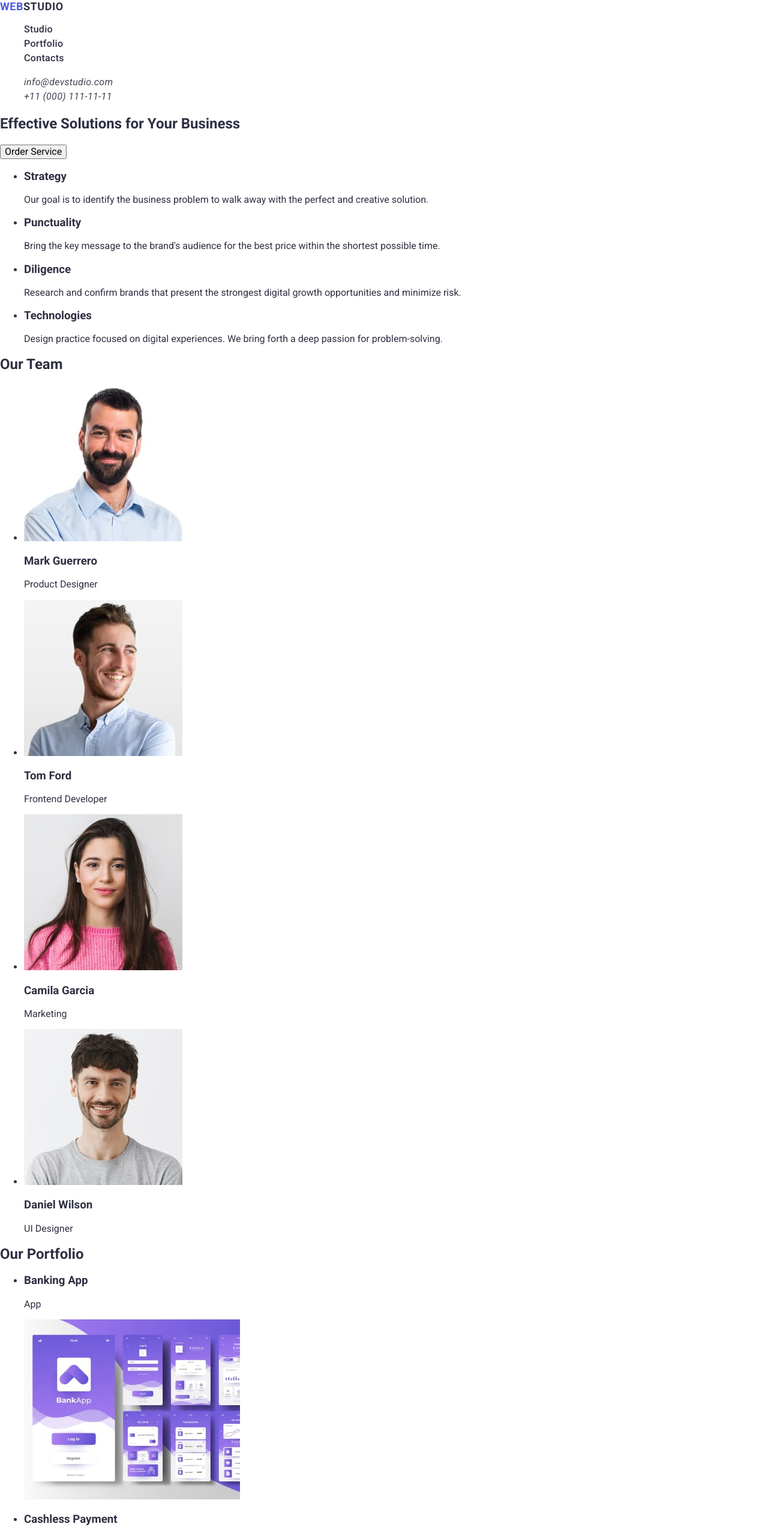
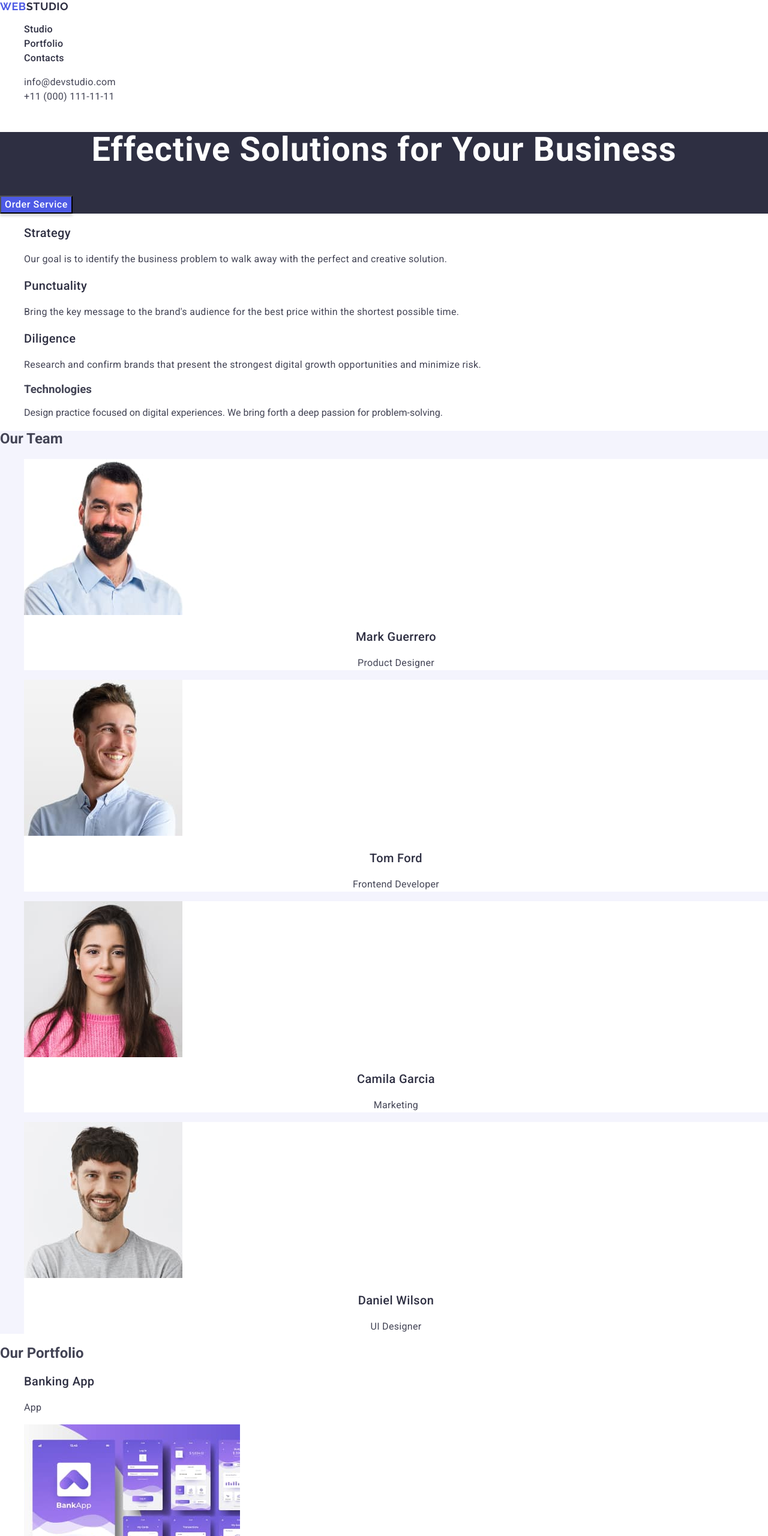
Before and after one commit to Anna-Makovska/goit-markup-hw-02, a plain HTML site: page index.html in a window 1280 px wide. Shown: the top 2560 px of the page at 60% size. Drawn offline with nearby package versions, Linux system fonts and the light colour scheme.

Commit message:
final-prompt

```diff
--- a/css/styles.css
+++ b/css/styles.css
@@ -1,56 +1,134 @@
-header {
-    font-family: "Roboto", "Raleway", sans-serif;
+body{
+    font-family: "Roboto", sans-serif;
+    color: #434455;
+    background-color: #fff;
 }
-
-
-
-
-body {
-        font-family: "Roboto", "Raleway", sans-serif;
-color: #2e2f42;
-background-color: #fff;
-
+ul, ol {
+    list-style:none;
+}
+a {
+    text-decoration: none;
 }
 .logo {
+    font-family: "Raleway", sans-serif;
     font-weight: 700;
-    font-size: 18px;
-    line-height: 1.16667;
-    letter-spacing: 0.03em;
-    text-transform: uppercase;
-    color: #4d5ae5;
-    text-decoration: none;
+        font-size: 18px;
+        line-height: 1.17;
+        letter-spacing: 0.03em;
+        text-transform: uppercase;
+        color: #4d5ae5;
 }
-.logo .logo-second-part {
+.header-logo .logo-part {
     color: #2e2f42;
-
 }
-.nav-list {
-    list-style: none;
+.footer-logo .logo-part {
+    color: #f4f4fd;
+}
+.nav-link {
     font-weight: 500;
         font-size: 16px;
         line-height: 1.5;
         letter-spacing: 0.02em;
         color: #2e2f42;
 }
+ .nav-link:hover,
+ .nav-link:focus,
+ .contacts-link:hover,
+ .contacts-link:focus {
+    color: #404bbf;
+
+}
+
 .contacts {
+    font-style:normal;
+}
+.contacts-link {
+        font-size: 16px;
+        line-height: 1.5;
+        letter-spacing: 0.02em;
+        color: #434455;
+}
+
+
+.main-title {
+        font-weight: 700;
+        font-size: 56px;
+        line-height: 107%;
+        letter-spacing: 0.02em;
+        text-align: center;
+        color: #fff;
+
+}
+.button-style {
+box-shadow: 0 4px 4px 0 rgba(0, 0, 0, 0.15);
+    background: #4d5ae5;
+        font-weight: 500;
+        font-size: 16px;
+        line-height: 1.5;
+        letter-spacing: 0.04em;
+        color: #fff;
+}
+.button-style:hover,
+.button-style:focus {
+    background: #404bbf;
+}
+.advantages-item {
+    font-weight: 500;
+        font-size: 20px;
+        line-height: 1.2;
+        letter-spacing: 0.02em;
+        color: #2e2f42;
+
+}
+.advantages-descr {
+font-weight: 400;
+font-size: 16px;
+line-height: 1.5;
+letter-spacing: 0.02em;
+color: #434455;
+}
+
+.team-group {
+    background-color:#fff;
+}
+.team-member {
+    font-weight: 500;
+        font-size: 20px;
+        line-height: 1.2;
+        letter-spacing: 0.02em;
+        text-align: center;
+        color: #2e2f42;
+
+}
+.team-descr {
     font-weight: 400;
         font-size: 16px;
         line-height: 1.5;
         letter-spacing: 0.02em;
+        text-align: center;
         color: #434455;
-        list-style: none;
 }
-.nav-list a {
-    text-decoration: none;
-    color: #2e2f42;
-
+.portfolio-item {
+    font-weight: 500;
+        font-size: 20px;
+        line-height: 1.2;
+        letter-spacing: 0.02em;
+        color: #2e2f42;
 }
-.contacts a {
-    text-decoration: none;
-    color:#434455;
+.portfolio-descr {
     font-weight: 400;
         font-size: 16px;
         line-height: 1.5;
         letter-spacing: 0.02em;
         color: #434455;
 }
+.page-footer {
+    background-color:#2e2f42;
+}
+.footer-desrc {
+    font-weight: 400;
+        font-size: 16px;
+        line-height: 1.5;
+        letter-spacing: 0.02em;
+        color: #f4f4fd;
+}
--- a/index.html
+++ b/index.html
@@ -4,68 +4,64 @@
     <meta charset="UTF-8" />
     <meta name="viewport" content="width=device-width, initial-scale=1.0" />
     <title>WebStudio</title>
-    <link
-      rel="stylesheet"
-      href="https://cdn.jsdelivr.net/npm/modern-normalize@2.0.0/modern-normalize.min.css"
-    />
-    <link rel="stylesheet" href="./css/styles.css" />
     <link rel="preconnect" href="https://fonts.googleapis.com">
 <link rel="preconnect" href="https://fonts.gstatic.com" crossorigin>
-<link href="https://fonts.googleapis.com/css2?family=Roboto:ital,wght@0,100;0,300;0,400;0,500;0,700;0,900;1,100;1,300;1,400;1,500;1,700;1,900&display=swap" rel="stylesheet">
-<link rel="preconnect" href="https://fonts.googleapis.com">
-<link rel="preconnect" href="https://fonts.gstatic.com" crossorigin>
-<link href="https://fonts.googleapis.com/css2?family=Raleway:ital,wght@0,100..900;1,100..900&display=swap" rel="stylesheet">
-  </head>
+<link href="https://fonts.googleapis.com/css2?family=Raleway:wght@700&family=Roboto:wght@400;500;700&display=swap" rel="stylesheet">
+
+   <link rel="stylesheet" href="https://cdnjs.cloudflare.com/ajax/libs/modern-normalize/3.0.1/modern-normalize.min.css" integrity="sha512-q6WgHqiHlKyOqslT/lgBgodhd03Wp4BEqKeW6nNtlOY4quzyG3VoQKFrieaCeSnuVseNKRGpGeDU3qPmabCANg==" crossorigin="anonymous" referrerpolicy="no-referrer" />
+
+   <link rel="stylesheet" href="./css/styles.css" />
+</head>
   <body>
-    <header>
-      <nav>
-        <a class="logo" href="./index.html"
-          >Web<span class="logo-second-part">Studio</span></a
+    <header class="page-header">
+      <nav class="header-nav">
+        <a class="logo header-logo" href="./index.html"
+          >Web<span class="logo-part">Studio</span></a
         >
         <ul class="nav-list">
-          <li><a href="">Studio</a></li>
-          <li><a href="">Portfolio</a></li>
-          <li><a href="">Contacts</a></li>
+          <li class="nav-item"><a class="nav-link" href="./index.html">Studio</a></li>
+          <li class="nav-item"><a class="nav-link" href="">Portfolio</a></li>
+          <li class="nav-item"><a class="nav-link" href="">Contacts</a></li>
         </ul>
       </nav>
-      <address>
-        <ul class="contacts">
-          <li><a href="mailto:info@devstudio.com">info@devstudio.com</a></li>
-          <li><a href="tel:+110001111111">+11 (000) 111-11-11</a></li>
+      <address class="contacts">
+        <ul class="contacts-list">
+          <li class ="contacts-item"><a class="contacts-link" href="mailto:info@devstudio.com">info@devstudio.com</a></li>
+          <li class ="contacts-item"><a class="contacts-link" href="tel:+110001111111">+11 (000) 111-11-11</a></li>
         </ul>
       </address>
     </header>
     <main>
-      <section>
-        <h1>Effective Solutions for Your Business</h1>
-        <button type="button">Order Service</button>
+      <section style="background-color: #2e2f42;">
+        <h1 class="main-title">Effective Solutions for Your Business</h1>
+        <button type="button" class="button-style">Order Service</button>
       </section>
 
       <section>
         <h2 hidden>Advantages</h2>
-        <ul>
-          <li>
-            <h3>Strategy</h3>
-            <p>
+        <ul class="advantages">
+          <li class="advantages-list" >
+            <h3 class="advantages-item">Strategy</h3>
+            <p class="advantages-descr">
               Our goal is to identify the business problem to walk away with the
               perfect and creative solution.
             </p>
           </li>
-          <li>
-            <h3>Punctuality</h3>
-            <p>
+          <li class="advantages-list">
+            <h3 class="advantages-item">Punctuality</h3>
+            <p class="advantages-descr">
               Bring the key message to the brand's audience for the best price
               within the shortest possible time.
             </p>
           </li>
           <li>
-            <h3>Diligence</h3>
-            <p>
+            <h3 class="advantages-item">Diligence</h3>
+            <p class="advantages-descr">
               Research and confirm brands that present the strongest digital
               growth opportunities and minimize risk.
             </p>
           </li>
-          <li>
+          <li class="advantages-list">
             <h3>Technologies</h3>
             <p>
               Design practice focused on digital experiences. We bring forth a
@@ -74,41 +70,41 @@
           </li>
         </ul>
       </section>
-      <section>
-        <h2>Our Team</h2>
-        <ul>
-          <li>
+      <section style="background: #f4f4fd;">
+        <h2 class="team-structure">Our Team</h2>
+        <ul class="team-list">
+          <li class="team-group">
             <img src="./images/img-1.jpg" alt="Product Designer" width="264" />
-            <h3>Mark Guerrero</h3>
-            <p>Product Designer</p>
+            <h3 class="team-member">Mark Guerrero</h3>
+            <p class="team-descr">Product Designer</p>
           </li>
-          <li>
+          <li class="team-group">
             <img
               src="./images/img-2.jpg"
               alt="Frontend Developer"
               width="264"
             />
-            <h3>Tom Ford</h3>
-            <p>Frontend Developer</p>
+            <h3 class="team-member">Tom Ford</h3>
+            <p class="team-descr">Frontend Developer</p>
           </li>
-          <li>
+          <li class="team-group">
             <img src="./images/img-3.jpg" alt="Marketing" width="264" />
-            <h3>Camila Garcia</h3>
-            <p>Marketing</p>
+            <h3 class="team-member">Camila Garcia</h3>
+            <p class="team-descr">Marketing</p>
           </li>
-          <li>
+          <li class="team-group">
             <img src="./images/img-4.jpg" alt="UI Designer" width="264" />
-            <h3>Daniel Wilson</h3>
-            <p>UI Designer</p>
+            <h3 class="team-member">Daniel Wilson</h3>
+            <p class="team-descr">UI Designer</p>
           </li>
         </ul>
       </section>
       <section>
-        <h2>Our Portfolio</h2>
+        <h2 class="portfolio-title">Our Portfolio</h2>
         <ul>
-          <li>
-            <h3>Banking App</h3>
-            <p>App</p>
+          <li class="portfolio-list">
+            <h3 class="portfolio-item">Banking App</h3>
+            <p class="portfolio-descr">App</p>
             <img
               src="images/portfolio5.jpg"
               alt="Banking App"
@@ -116,9 +112,9 @@
               height="300"
             />
           </li>
-          <li>
-            <h3>Cashless Payment</h3>
-            <p>Marketing</p>
+          <li class="portfolio-list">
+            <h3 class="portfolio-item">Cashless Payment</h3>
+            <p class="portfolio-descr">Marketing</p>
             <img
               src="images/portfolio4.jpg"
               alt="Cashless Payment"
@@ -126,9 +122,9 @@
               height="300"
             />
           </li>
-          <li>
-            <h3>Meditation App</h3>
-            <p>App</p>
+          <li class="portfolio-list">
+            <h3 class="portfolio-item">Meditation App</h3>
+            <p class="portfolio-descr">App</p>
             <img
               src="images/portfolio3.jpg"
               alt="Meditation App"
@@ -136,11 +132,10 @@
               height="300"
             />
           </li>
-        </ul>
-        <ul>
-          <li>
-            <h3>Taxi Service</h3>
-            <p>Marketing</p>
+
+          <li class="portfolio-list">
+            <h3 class="portfolio-item">Taxi Service</h3>
+            <p class="portfolio-descr">Marketing</p>
             <img
               src="images/portfolio2.jpg"
               alt="Taxi Service"
@@ -148,9 +143,9 @@
               height="300"
             />
           </li>
-          <li>
-            <h3>Screen Illustrations</h3>
-            <p>Design</p>
+          <li class="portfolio-list">
+            <h3 class="portfolio-item">Screen Illustrations</h3>
+            <p class="portfolio-descr">Design</p>
             <img
               src="images/portfolio1.jpg"
               alt="Screen Illustrations"
@@ -158,9 +153,9 @@
               height="300"
             />
           </li>
-          <li>
-            <h3>Online Courses</h3>
-            <p>Marketing</p>
+          <li class="portfolio-list">
+            <h3 class="portfolio-item">Online Courses</h3>
+            <p class="portfolio-descr">Marketing</p>
             <img
               src="images/portfolio.jpg"
               alt="Online Courses"
@@ -171,9 +166,9 @@
         </ul>
       </section>
     </main>
-    <footer>
-      <a href="./index.html">WebStudio</a>
-      <p>
+    <footer class="page-footer">
+      <a class="logo footer-logo" href="./index.html">Web<span class="logo-part">Studio</span></a>
+      <p class="footer-desrc">
         Increase the flow of customers and sales for your business with digital
         marketing & growth solutions.
       </p>
```
